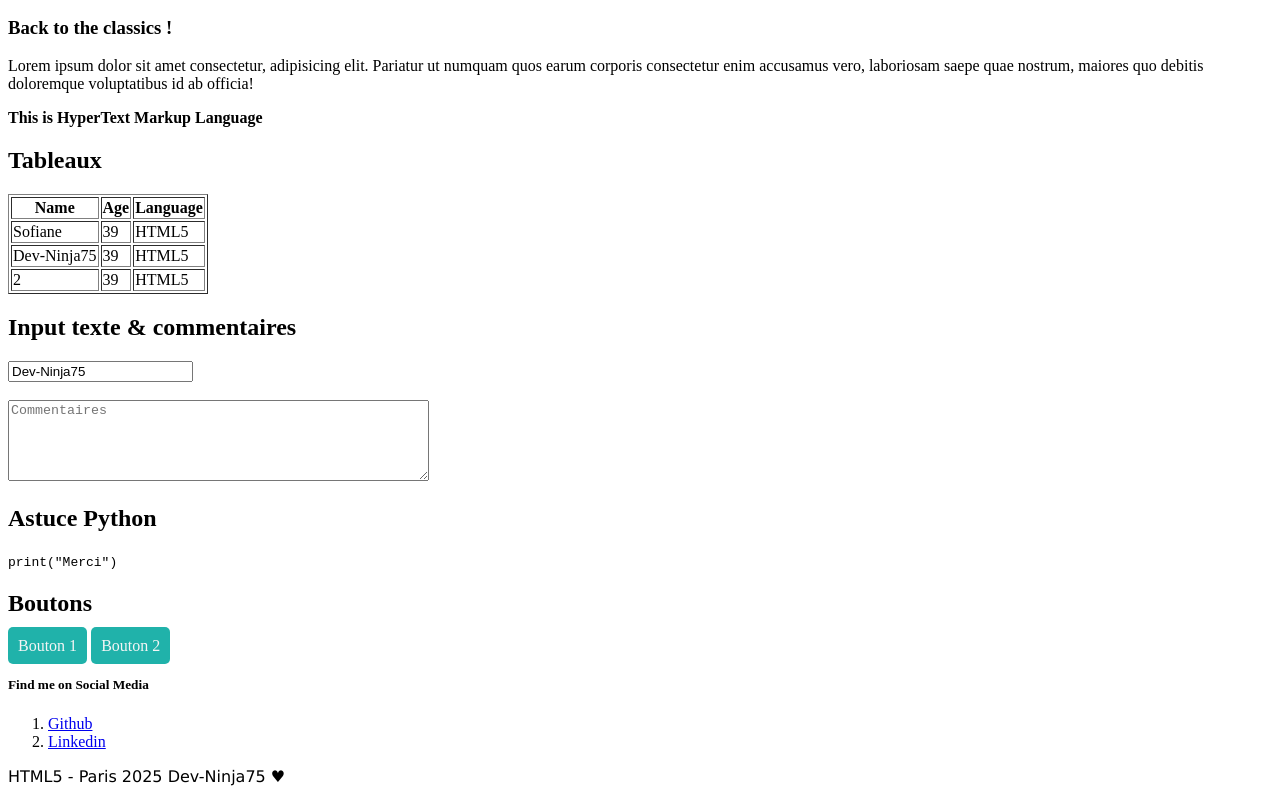
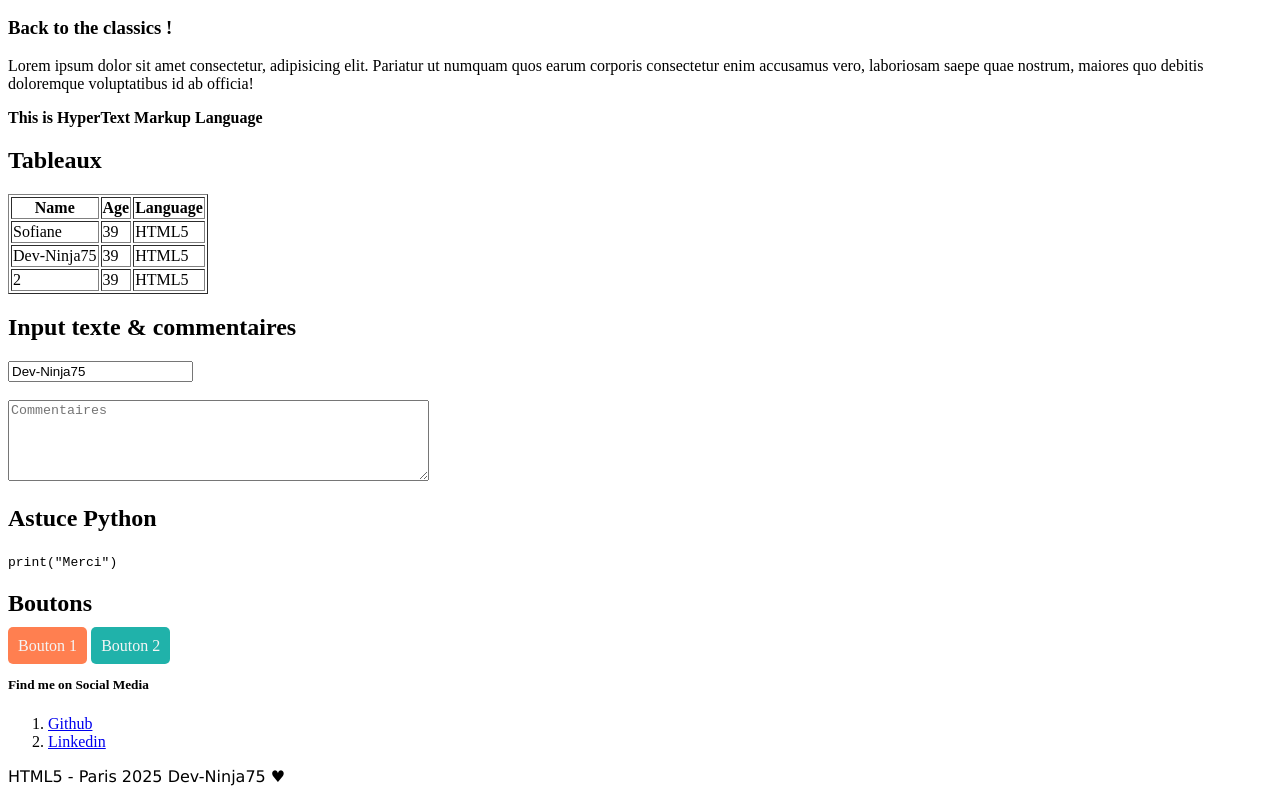
Before and after one commit to Dev-Ninja75/HTML5, a plain HTML site: page index.html in a window 1280 px wide. Shown: the part 310-1104 px from the top of the page. Drawn offline with Linux system fonts and the light colour scheme.

Commit message:
Balise script add pop-up JavaScript

```diff
--- a/index.html
+++ b/index.html
@@ -7,6 +7,7 @@
     <meta charset="UTF-8">
     <meta name="viewport" content="width=device-width, initial-scale=1.0">
     <title>Document HTML</title>
+    <!--Style par class & id attributes-->
     <style>
         .bouton {
             background-color: lightseagreen;
@@ -15,7 +16,14 @@
             border-radius: 5px;
             display: inline;
         }
+        #bouton-1 {
+            background-color: coral;
+        }
     </style>
+    <!--Pop-up JavaScript-->
+    <script>
+        alert ("Welcom back   \ud83e\udd77")
+    </script>
 </head>
 
 <body>
```
